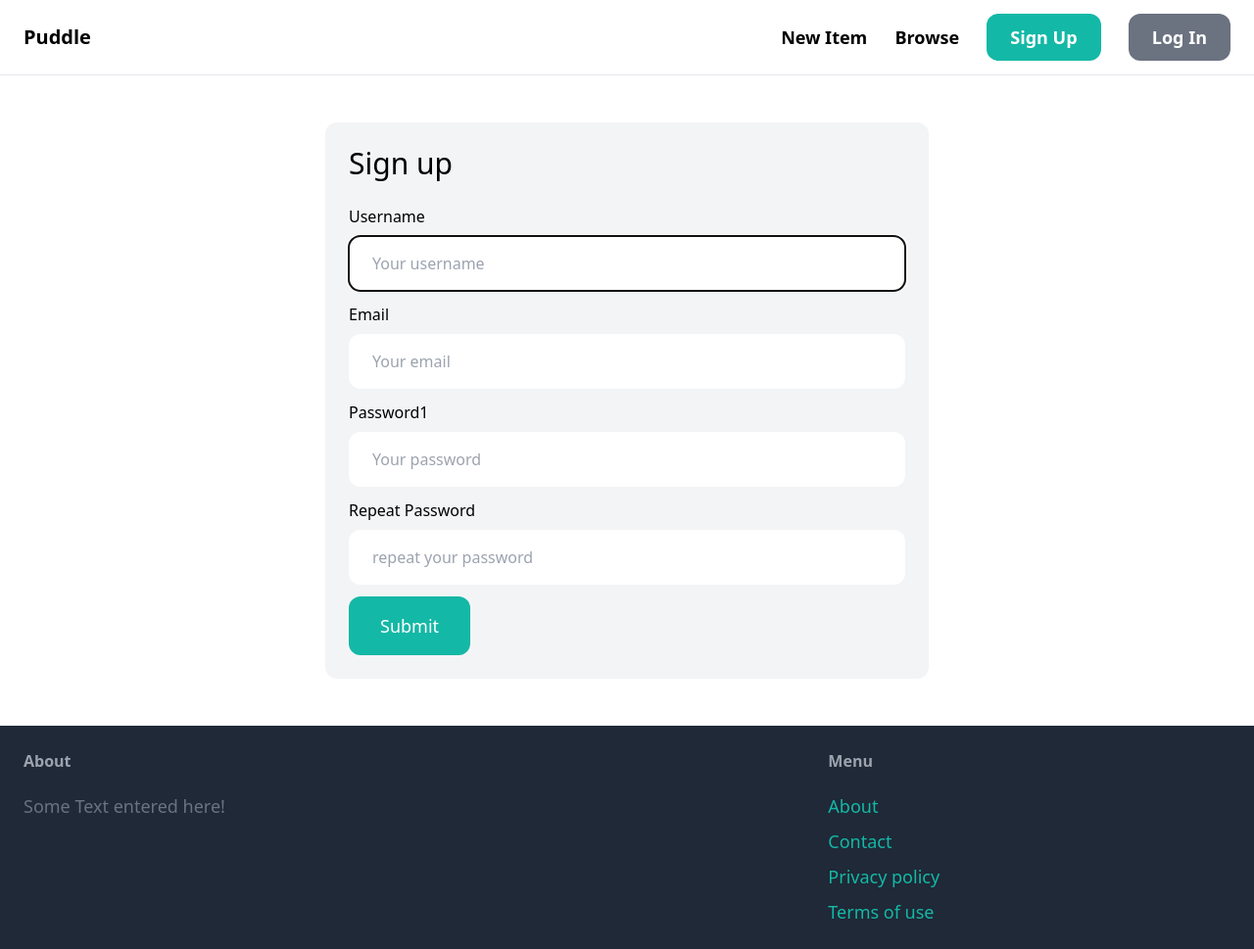
After one commit to chastinj/Chastins_Django, a Django app: page /signup/ in a window 1280 px wide. The commit adds this page. Shown: the whole page at 98% size. Run offline with Django 5.2, Linux system fonts and the light colour scheme; some libraries are stand-ins or nearby versions.

Commit message:
Signup Page is complete

```diff
--- /dev/null
+++ b/djangoProj/puddle/core/forms.py
@@ -0,0 +1,27 @@
+from django import forms
+from django.contrib.auth.forms import UserCreationForm
+from django.contrib.auth.forms import User
+
+class SignupForm(UserCreationForm):
+    class Meta:
+        model = User
+        fields = ('username', 'email', 'password1', 'password2')
+
+    username = forms.CharField(widget=forms.TextInput(attrs={
+        'placeholder': 'Your username',
+        'class': 'w-full py-4 px-6 rounded-xl',
+    }))
+    email = forms.CharField(widget=forms.EmailInput(attrs={
+        'placeholder': 'Your email',
+        'class': 'w-full py-4 px-6 rounded-xl',
+    }))
+
+    password1 = forms.CharField(widget=forms.PasswordInput(attrs={
+        'placeholder': 'Your password',
+        'class': 'w-full py-4 px-6 rounded-xl',
+    }))
+
+    password2 = forms.CharField(widget=forms.PasswordInput(attrs={
+        'placeholder': 'repeat your password',
+        'class': 'w-full py-4 px-6 rounded-xl',
+    }))
--- a/djangoProj/puddle/core/templates/core/base.html
+++ b/djangoProj/puddle/core/templates/core/base.html
@@ -19,7 +19,7 @@
                 <a href="#" class="text-lg font-semibold hover:text-gray-500">New Item</a>
                 <a href="#" class="text-lg font-semibold hover:text-gray-500">Browse</a>
 
-                <a href="#" class="px-6 py-3 text-lg font-semibold bg-teal-500 text-white rounded-xl hover:bg-teal-700">Sign Up</a>
+                <a href="{% url 'core:signup' %}" class="px-6 py-3 text-lg font-semibold bg-teal-500 text-white rounded-xl hover:bg-teal-700">Sign Up</a>
                 <a href="#" class="px-6 py-3 text-lg font-semibold bg-gray-500 text-white rounded-xl hover:bg-gray-700">Log In</a>
             </div>
 
@@ -41,7 +41,7 @@
 
                 <ul class="space-y-2">
                     <li><a href="#" class="text-lg text-teal-500 hover:text-teal-700">About</a></li>
-                    <li><a href="{%url 'contact' %}" class="text-lg text-teal-500 hover:text-teal-700">Contact</a></li>
+                    <li><a href="{%url 'core:contact' %}" class="text-lg text-teal-500 hover:text-teal-700">Contact</a></li>
                     <li><a href="#" class="text-lg text-teal-500 hover:text-teal-700">Privacy policy </a></li>
                     <li><a href="#" class="text-lg text-teal-500 hover:text-teal-700">Terms of use</a></li>
             </div>
--- /dev/null
+++ b/djangoProj/puddle/core/templates/core/signup.html
@@ -0,0 +1,46 @@
+{% extends 'core/base.html' %}
+
+{% block title %}Sign up {% endblock %}
+
+{% block content %}
+<div class="w-1/2 my-6 mx-auto p-6 bg-gray-100 rounded-xl">
+    <h1 class="mb-6 text-3xl">Sign up</h1>
+
+    <form method="post" action=".">
+         {% csrf_token %}
+
+
+         <div class="mb-3">
+            <label class="inline-block mb-2">Username</label><br>
+            {{ form.username }}
+         </div>
+
+         <div class="mb-3">
+            <label class="inline-block mb-2">Email</label><br>
+            {{ form.email }}
+         </div>
+
+         <div class="mb-3">
+            <label class="inline-block mb-2">Password1</label><br>
+            {{ form.password1 }}
+         </div>
+
+         <div class="mb-3">
+            <label class="inline-block mb-2">Repeat Password</label><br>
+            {{ form.password2 }}
+         </div>
+
+         {% if form.errors or form.non_field_errors %}
+             <div class="mb-3 p-6 bg-red-100 rounded-xl">
+                {% for field in form %}
+                    {{ field.errors }}
+                {% endfor %}
+
+                {{ form.non_field_errors }}
+             </div>
+         {% endif %}
+
+         <button class="py-4 px-8 text-lg bg-teal-500 hover:bg-teal-700 rounded-xl text-white">Submit</button>
+    </form>
+</div>
+{% endblock %}
--- /dev/null
+++ b/djangoProj/puddle/core/urls.py
@@ -0,0 +1,10 @@
+from django.urls import path
+from . import views
+
+app_name = 'core'
+
+urlpatterns = [
+    path('', views.index, name='index'),
+    path('contact/', views.contact, name='contact'),
+    path('signup/', views.signup, name='signup'),
+]
--- a/djangoProj/puddle/core/views.py
+++ b/djangoProj/puddle/core/views.py
@@ -1,6 +1,9 @@
-from django.shortcuts import render
+from django.shortcuts import render, redirect
 
 from item.models import Category, Item
+
+from .forms import SignupForm
+
 
 # Create your views here.
 def index(request):
@@ -14,3 +17,18 @@ def index(request):
 
 def contact(request):
     return render(request, 'core/contact.html')
+
+def signup(request):
+    if request.method == 'POST':
+        form =SignupForm(request.POST)
+
+        if form.is_valid():
+            form.save()
+
+            return redirect('/login/')
+    else:
+        form = SignupForm()
+
+    return render(request, 'core/signup.html',{
+        'form': form
+    })
--- a/djangoProj/puddle/item/templates/item/detail.html
+++ b/djangoProj/puddle/item/templates/item/detail.html
@@ -35,7 +35,7 @@
         <div>
             <a href="{% url 'item:detail' item.id %}">
                 <div>
-                    <img src="{{items.image.url}}" class=rounded-t-xl">
+                    <img src="{{ items.image.url }}" class=rounded-t-xl">
                 </div>
 
                 <div class="p-6 bg-white rounded-b-xl">
--- a/djangoProj/puddle/puddle/urls.py
+++ b/djangoProj/puddle/puddle/urls.py
@@ -4,11 +4,11 @@ from django.conf.urls.static import static
 from django.contrib import admin
 from django.urls import path, include
 
-from core.views import index, contact
+# from core.views import index, contact
 
 urlpatterns = [
-    path('', index, name='index'),
+    path('', include('core.urls')),
     path('items/', include('item.urls')),
-    path('contact/', contact, name='contact'),
+   # path('contact/', contact, name='contact'),
     path("admin/", admin.site.urls),
 ] + static(settings.MEDIA_URL, document_root=settings.MEDIA_ROOT)
```
Also changed, not shown: djangoProj/puddle/db.sqlite3.
